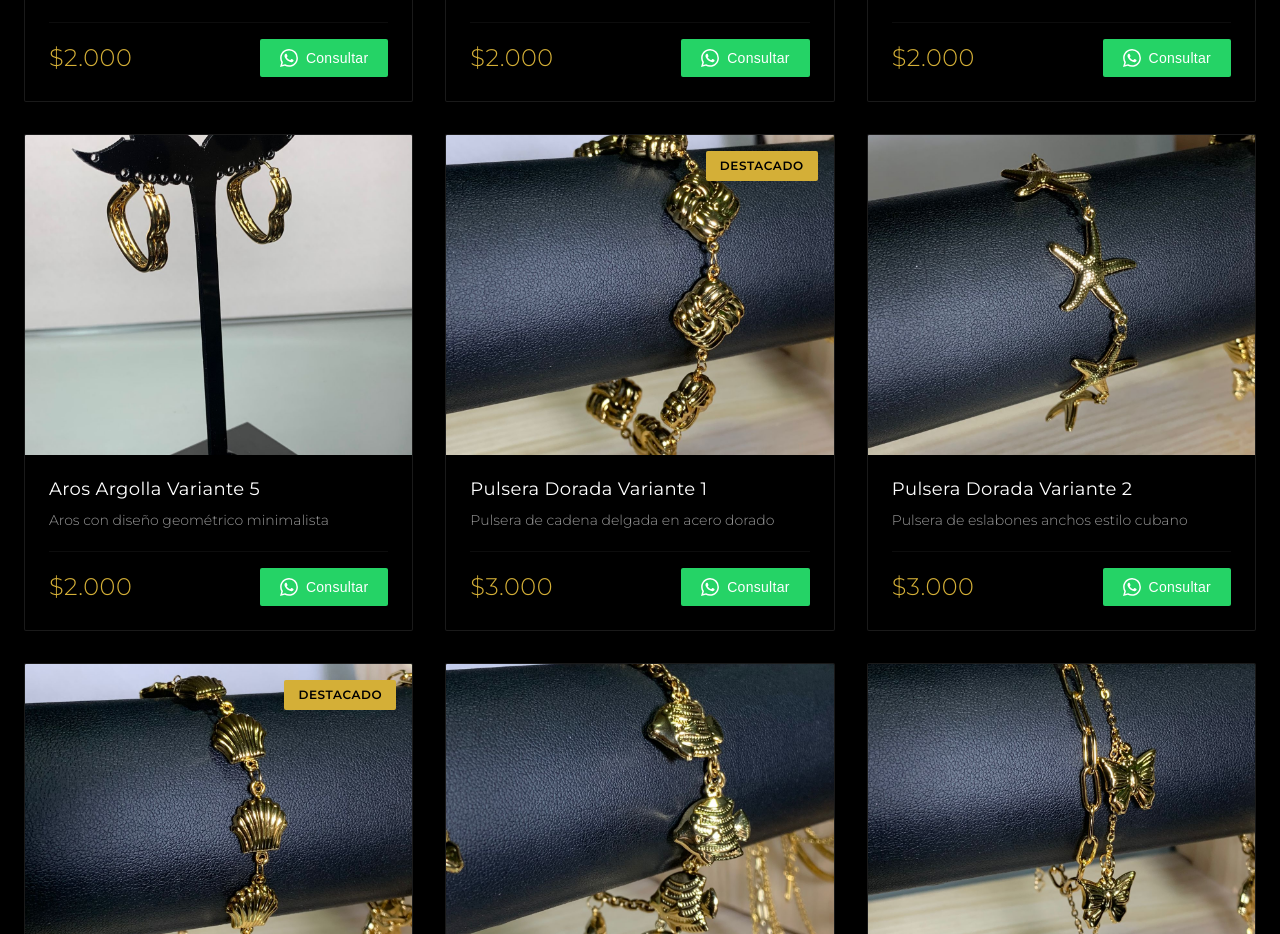
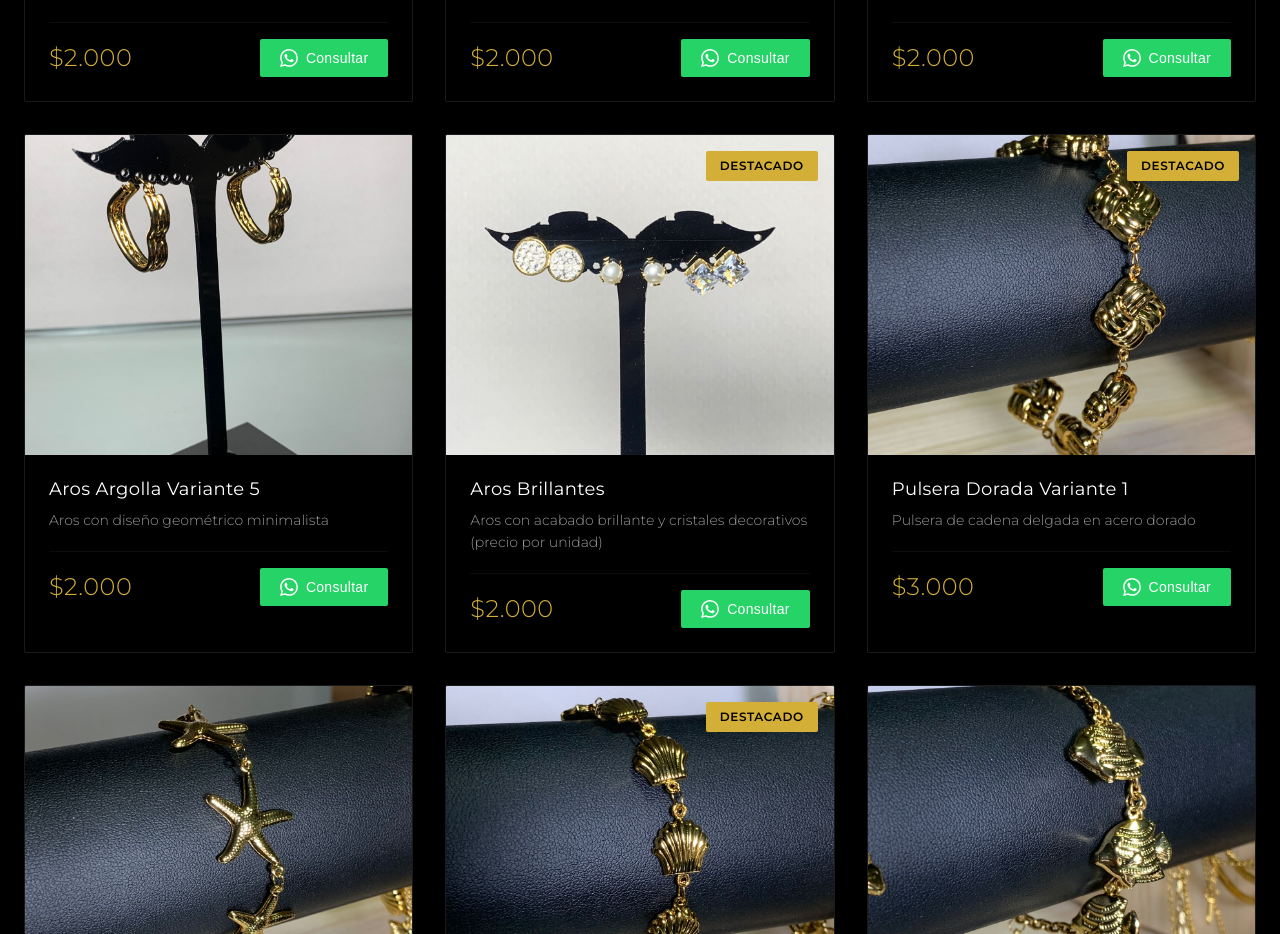
Before and after one commit to Liper1/tienditamontti, a React (Vite) app: page / in a window 1280 px wide. Shown: the part 2580-3514 px from the top of the page. Built offline with nearby package versions, Linux system fonts and the light colour scheme.

Commit message:
Add Aros Brillantes at 2000 per unit

```diff
--- a/src/data/products.js
+++ b/src/data/products.js
@@ -61,7 +61,7 @@ export const products = [
     featured: true
   },
 
-  // AROS (5 productos)
+  // AROS (6 productos)
   {
     id: 5,
     name: 'Aros Argolla Variante 1',
@@ -106,6 +106,15 @@ export const products = [
     image: getImagePath('aro5.jpeg'),
     description: 'Aros con diseño geométrico minimalista',
     featured: false
+  },
+  {
+    id: 27,
+    name: 'Aros Brillantes',
+    category: 'aros',
+    price: '$2.000',
+    image: getImagePath('aros_brillosos.jpeg'),
+    description: 'Aros con acabado brillante y cristales decorativos (precio por unidad)',
+    featured: true
   },
 
   // PULSERAS (7 productos)
```
Also changed, not shown: public/assets/products/aros_brillosos.jpeg (added).
